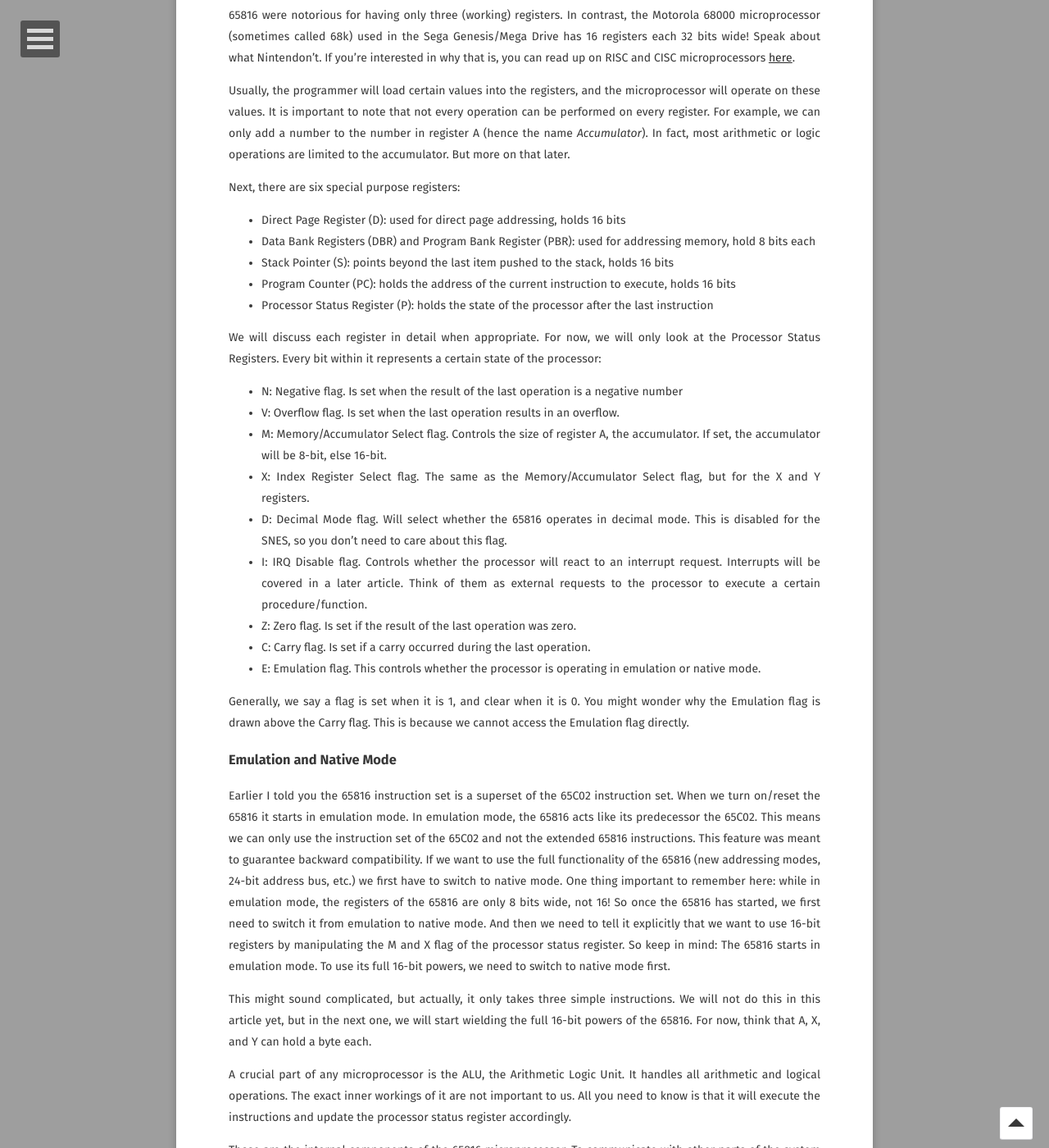
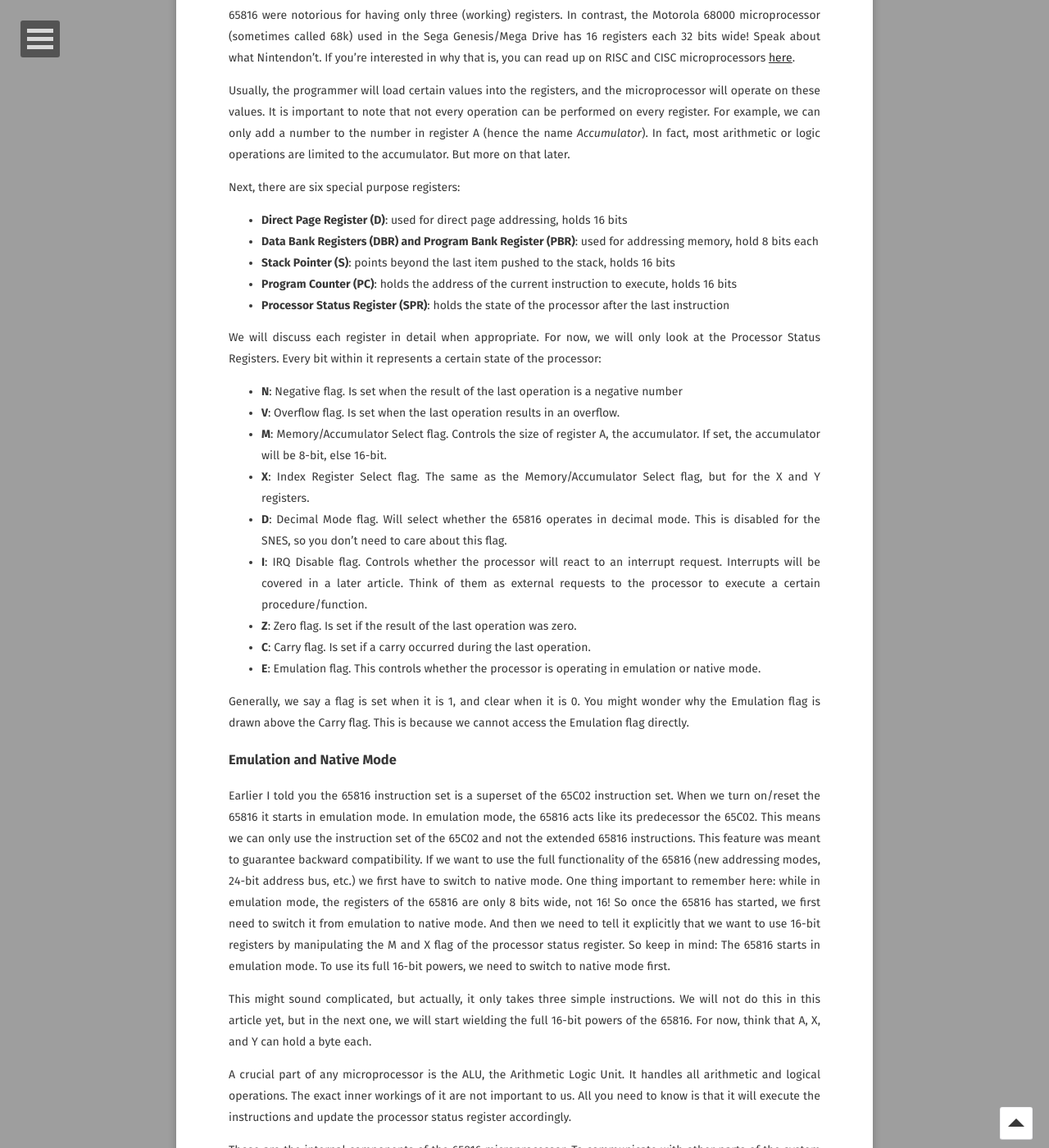
Before and after one commit to georgjz/georgjz.github.io, a Jekyll site: the page built from _posts/snesaa/2018-08-02-snesaa02.md, in a window 1280 px wide and 1400 px high, scrolled down 3770 px. Shown: the whole window at 82% size. Built offline with Jekyll 4.4.1, drawn with Linux system fonts in a browser that asks for light colours; some web fonts are replaced; comment, search, counter and statistics services are not loaded.

Commit message:
Formatting fixes

```diff
--- a/_posts/snesaa/2018-08-02-snesaa02.md
+++ b/_posts/snesaa/2018-08-02-snesaa02.md
@@ -69,22 +69,22 @@
 Usually, the programmer will load certain values into the registers, and the microprocessor will operate on these values. It is important to note that not every operation can be performed on every register. For example, we can only add a number to the number in register A (hence the name *Accumulator*). In fact, most arithmetic or logic operations are limited to the accumulator. But more on that later.
 
 Next, there are six special purpose registers:
-* Direct Page Register (D): used for direct page addressing, holds 16 bits
-* Data Bank Registers (DBR) and Program Bank Register (PBR): used for addressing memory, hold 8 bits each
-* Stack Pointer (S): points beyond the last item pushed to the stack, holds 16 bits
-* Program Counter (PC): holds the address of the current instruction to execute, holds 16 bits
-* Processor Status Register (P): holds the state of the processor after the last instruction
+* **Direct Page Register (D)**: used for direct page addressing, holds 16 bits
+* **Data Bank Registers (DBR) and Program Bank Register (PBR)**: used for addressing memory, hold 8 bits each
+* **Stack Pointer (S)**: points beyond the last item pushed to the stack, holds 16 bits
+* **Program Counter (PC)**: holds the address of the current instruction to execute, holds 16 bits
+* **Processor Status Register (SPR)**: holds the state of the processor after the last instruction
 
 We will discuss each register in detail when appropriate. For now, we will only look at the Processor Status Registers. Every bit within it represents a certain state of the processor:
-* N: Negative flag. Is set when the result of the last operation is a negative number
-* V: Overflow flag. Is set when the last operation results in an overflow.
-* M: Memory/Accumulator Select flag. Controls the size of register A, the accumulator. If set, the accumulator will be 8-bit, else 16-bit.
-* X: Index Register Select flag. The same as the Memory/Accumulator Select flag, but for the X and Y registers.
-* D: Decimal Mode flag. Will select whether the 65816 operates in decimal mode. This is disabled for the SNES, so you don't need to care about this flag.
-* I: IRQ Disable flag. Controls whether the processor will react to an interrupt request. Interrupts will be covered in a later article. Think of them as external requests to the processor to execute a certain procedure/function.
-* Z: Zero flag. Is set if the result of the last operation was zero.
-* C: Carry flag. Is set if a carry occurred during the last operation.
-* E: Emulation flag. This controls whether the processor is operating in emulation or native mode.
+* **N**: Negative flag. Is set when the result of the last operation is a negative number
+* **V**: Overflow flag. Is set when the last operation results in an overflow.
+* **M**: Memory/Accumulator Select flag. Controls the size of register A, the accumulator. If set, the accumulator will be 8-bit, else 16-bit.
+* **X**: Index Register Select flag. The same as the Memory/Accumulator Select flag, but for the X and Y registers.
+* **D**: Decimal Mode flag. Will select whether the 65816 operates in decimal mode. This is disabled for the SNES, so you don't need to care about this flag.
+* **I**: IRQ Disable flag. Controls whether the processor will react to an interrupt request. Interrupts will be covered in a later article. Think of them as external requests to the processor to execute a certain procedure/function.
+* **Z**: Zero flag. Is set if the result of the last operation was zero.
+* **C**: Carry flag. Is set if a carry occurred during the last operation.
+* **E**: Emulation flag. This controls whether the processor is operating in emulation or native mode.
 
 Generally, we say a flag is set when it is 1, and clear when it is 0. You might wonder why the Emulation flag is drawn above the Carry flag. This is because we cannot access the Emulation flag directly.
 
```
